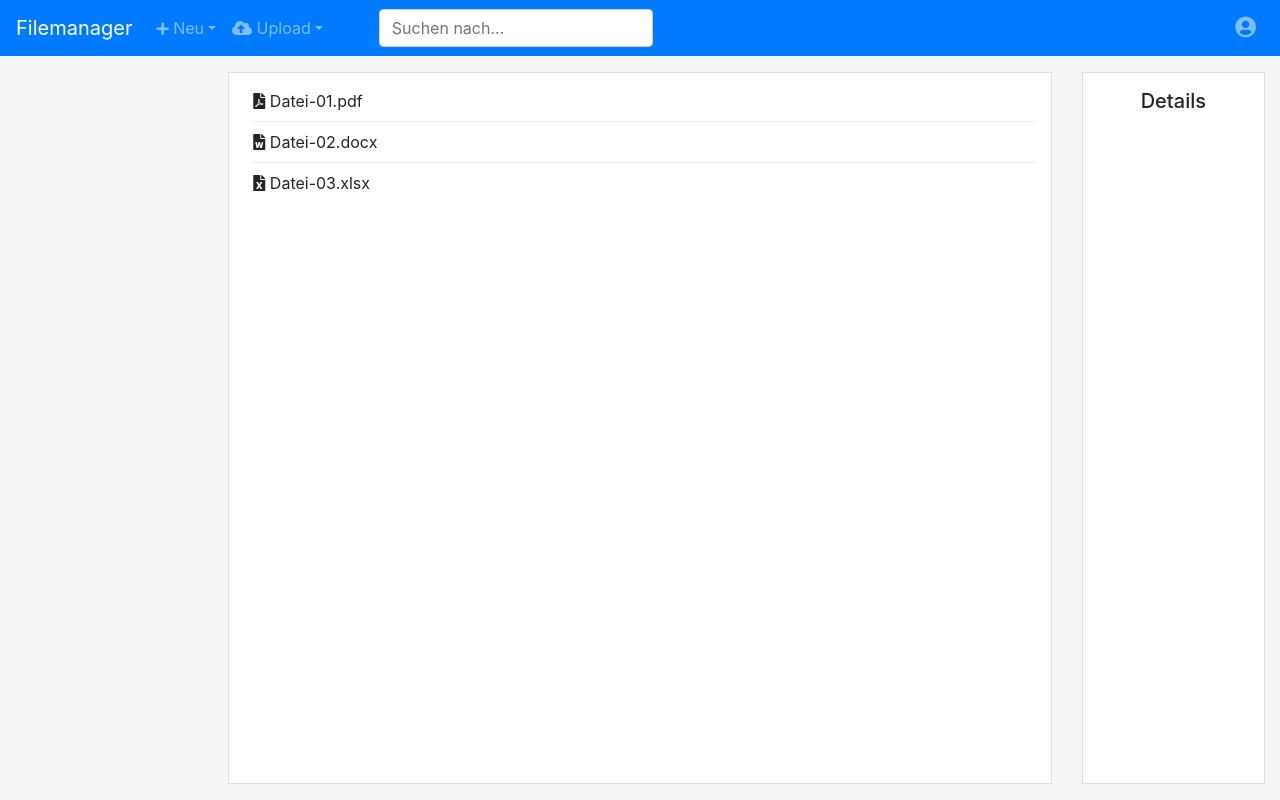
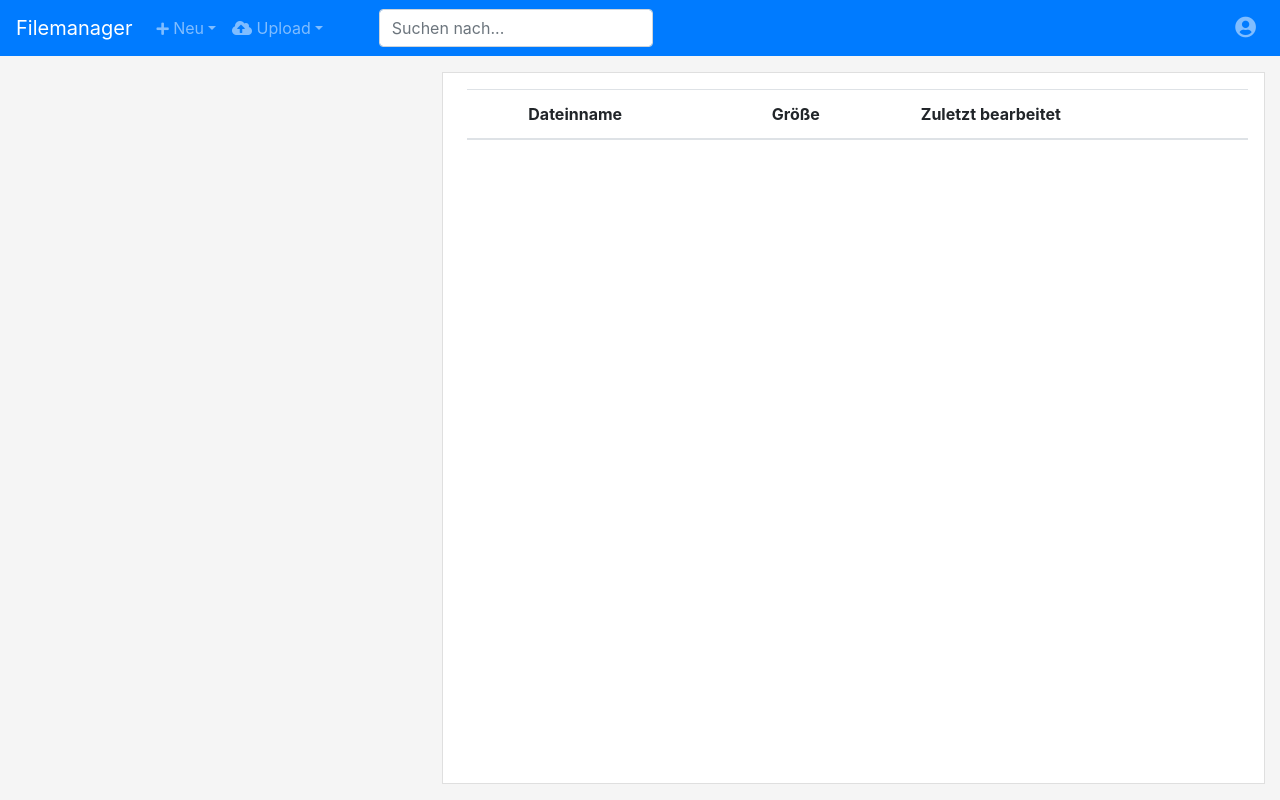
Before and after one commit to Jo-Chris/FileManager, a PHP site: the page made by includes/views/index.php in a window 1280 px wide. Run offline with PHP 8.4, Linux system fonts and the light colour scheme; the template is opened without the code that fills it, so the values that code supplies are empty; some libraries are stand-ins or nearby versions.

Commit message:
table manipulation

```diff
--- a/assets/js/classes/Overview.js
+++ b/assets/js/classes/Overview.js
@@ -12,10 +12,10 @@ class Overview {
 
             if (item.type === "folder"){
                 html += '<li class="list-group-item list-group-item-action rounded-0" id="tree-list">';
-                    html += '<span class="d-flex justify-content-between align-items-center directory">';
+                    html += '<span class="d-flex justify-content-between align-items-center directory" data-path="' + item.path + '">';
                         html += item.name;
                         if (typeof item.items !== "undefined" && item.items.length > 0){
-                            html += '<span class="badge badge-primary badge-pill">' + item.items.length + '</span>';
+                            html += '<span class="badge badge-primary badge-pill ">' + item.items.length + '</span>';
                         };
                     html += '</span>';
                     if (typeof item.items !== "undefined" && item.items.length > 0){
--- a/includes/views/index.php
+++ b/includes/views/index.php
@@ -69,24 +69,19 @@
         </div>
         <div class="col-8 maincolumn h-100">
             <div class="h-100 p-3 pl-4">
-                <ul class="list-unstyled">
-                    <li class="m-0">
-                        <p class="mb-1"><i class="fas fa-file-pdf"></i> Datei-01.pdf</p>
-                    </li>
-                    <li class="dropdown-divider"></li>
-                    <li class="m-0">
-                        <p class="mb-1"><i class="fas fa-file-word"></i> Datei-02.docx</p>
-                    </li>
-                    <li class="dropdown-divider"></li>
-                    <li class="m-0">
-                        <p class="mb-1"><i class="fas fa-file-excel"></i> Datei-03.xlsx</p>
-                    </li>
-                </ul>
-            </div>
-        </div>
-        <div class="col rightcolumn h-100">
-            <div class="h-100 p-3">
-                <h5 class="text-center">Details</h5>
+                <!-- change to blue -->
+                <table class="table" id="main-list">
+                    <thead>
+                        <th scope="col"></th>
+                        <th scope="col">Dateinname</th>
+                        <th scope="col">Größe</th>
+                        <th scope="col">Zuletzt bearbeitet</th>
+                    </thead>
+                    <tbody id="tbody-table">
+                        <!-- Dynamic Content follows here -->
+                    </tbody>
+
+                </table>
             </div>
         </div>
     </div>
```
Also changed, not shown: assets/js/core.js (+32 -6 lines), cloud/Ordner - 02/screenshot.jpg (added).
